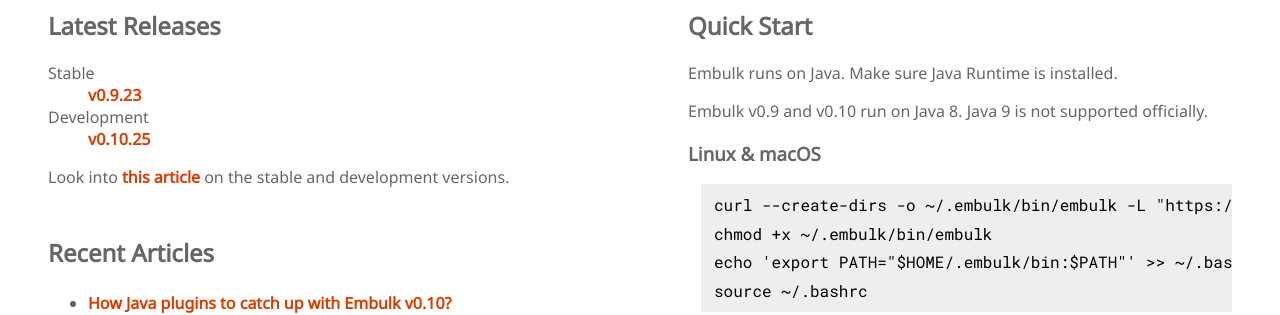
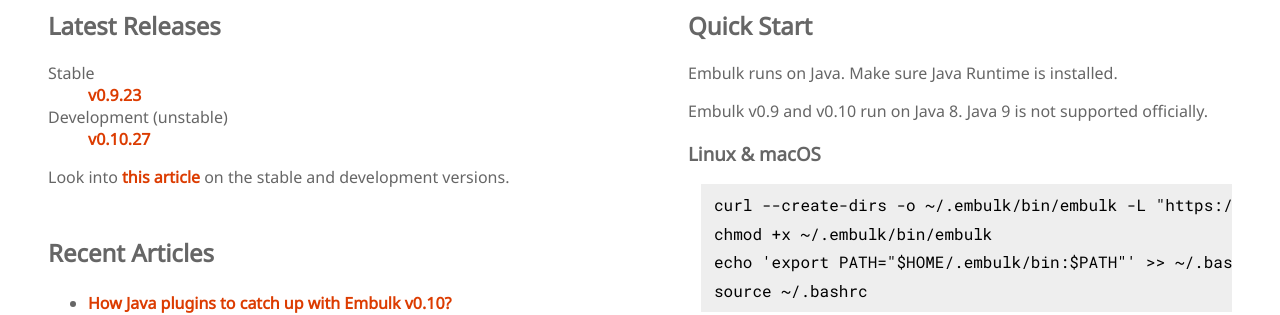
Before and after one commit to hiroyuki-sato/embulk.github.io, a Jekyll site: the page built from index.html, in a window 1280 px wide and 900 px high. Shown: the part 327-642 px from the top of the window. Built offline with Jekyll 4.4.1, drawn with Linux system fonts in a browser that asks for light colours.

Commit message:
Update development to v0.10.27

```diff
--- a/index.html
+++ b/index.html
@@ -18,8 +18,8 @@
       <dl>
         <dt>Stable</dt>
         <dd><a href="https://github.com/embulk/embulk/releases/tag/v0.9.23">v0.9.23</a></dd>
-        <dt>Development</dt>
-        <dd><a href="https://github.com/embulk/embulk/releases/tag/v0.10.25">v0.10.25</a></dd>
+        <dt>Development (unstable)</dt>
+        <dd><a href="https://github.com/embulk/embulk/releases/tag/v0.10.27">v0.10.27</a></dd>
       </dl>
       <p>Look into <a href="{{ "articles/2020/07/01/meetup-20200709.html" | relative_url }}">this article</a> on the stable and development versions.</p>
     </section>
```
